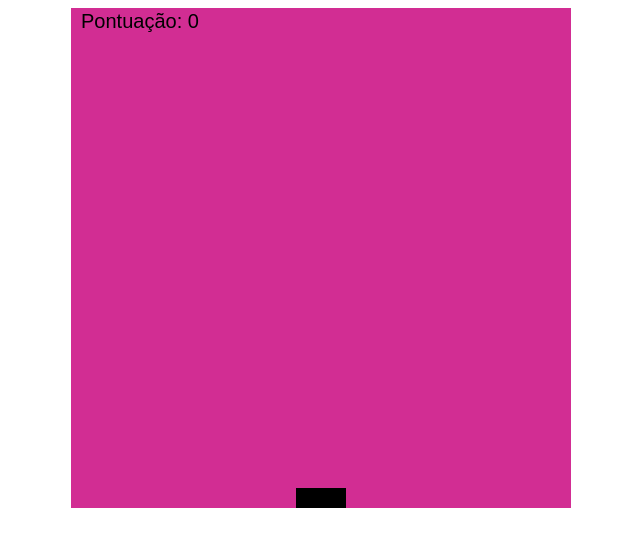
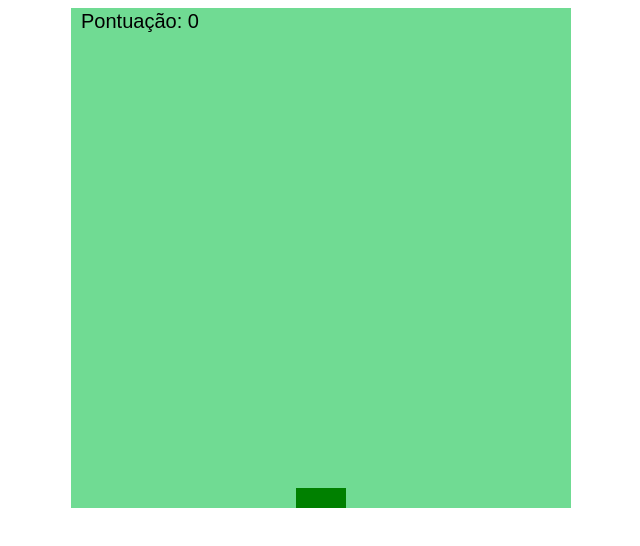
Before and after one commit to Luaquinox/game-html-java, a plain HTML site: page index.html in a window 1280 px wide. Shown: the whole page, without its empty margins (319-959 px from the left). Drawn offline with Linux system fonts and the light colour scheme.

Commit message:
Update index.html

```diff
--- a/index.html
+++ b/index.html
@@ -6,7 +6,7 @@
         <title>Jogo de Capturar Objetos Caindo</title>
         <style>
             canvas {
-                background-color: #d22d93;
+                background-color: rgb(112,219,147);
                 display: block;
                 margin: 0 auto;
             }
@@ -32,12 +32,12 @@
             let setaEsquerda = false;
             let setaDireita = false;
             function desenhaJogador() {
-                ctx.fillStyle = "black";
+                ctx.fillStyle = "green";
                 ctx.fillRect(jogadorX, canvas.height - jogadorAltura, jogadorLargura, jogadorAltura);
             }
 
             function desenhaObjeto() {
-                ctx.fillStyle = "yellow";
+                ctx.fillStyle = "red";
                 ctx.fillRect(objetoX, objetoY, objetoLargura, objetoAltura);
             }
 
```
